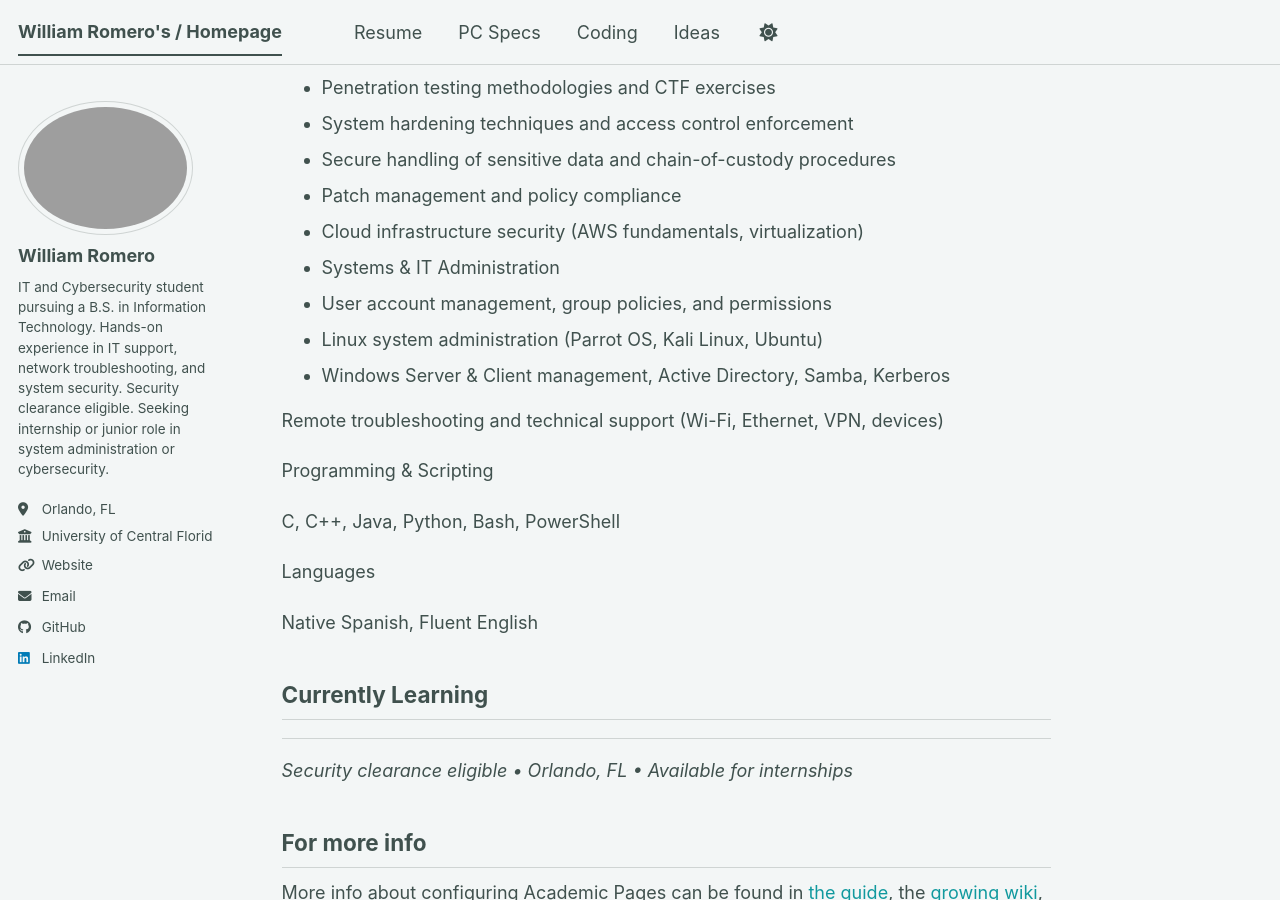
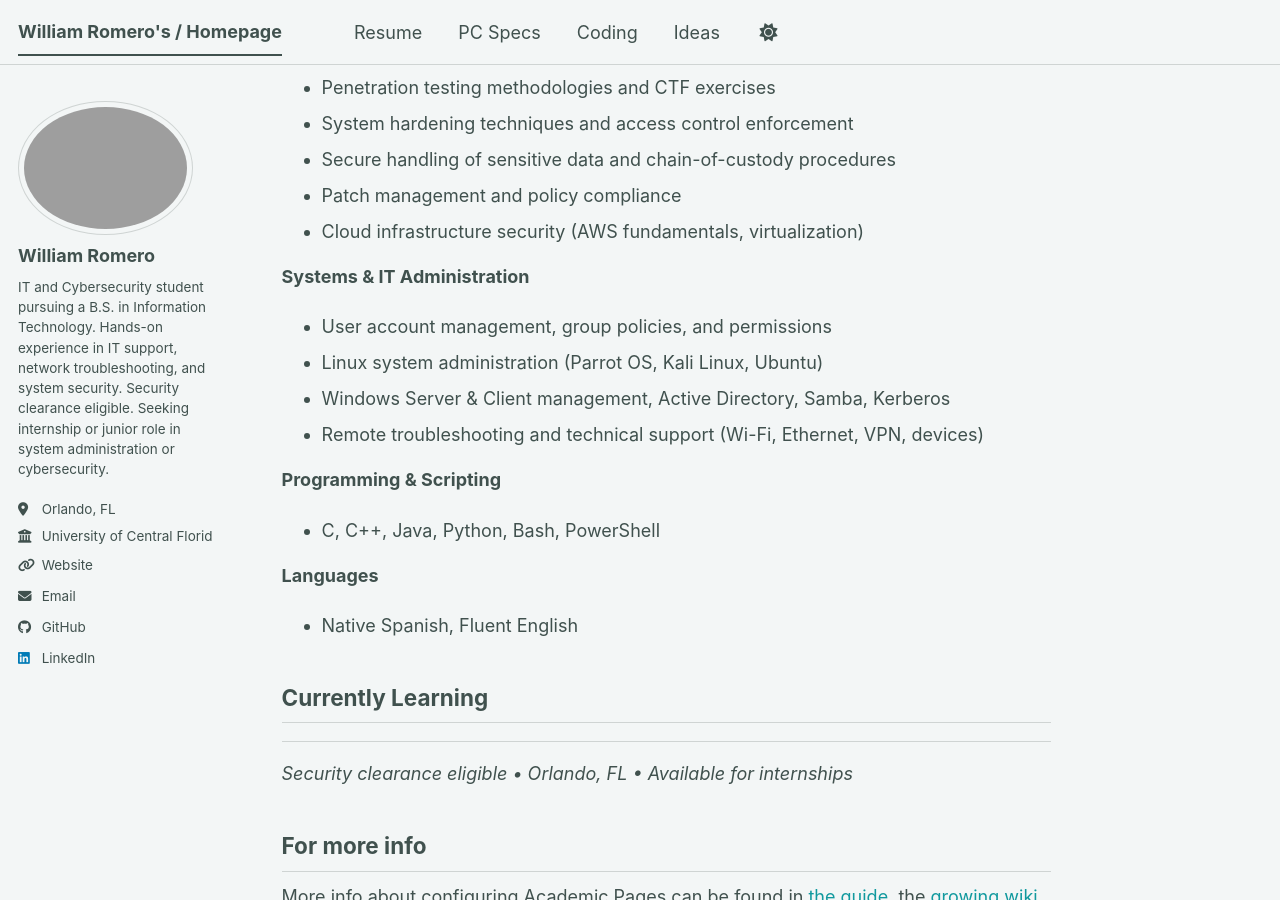
Before and after one commit to williamromero11/williamromero11.github.io, a Jekyll site: the page built from _pages/about.md, in a window 1280 px wide and 900 px high, scrolled down 1243 px. Built offline with Jekyll 4.4.1, drawn with Linux system fonts in a browser that asks for light colours; a script bundle is joined from its source files by our own code; library files that are not in the unit come from our copies.

```diff
--- a/_pages/about.md
+++ b/_pages/about.md
@@ -31,20 +31,18 @@ I try to bring the lessons I learn from gaming and literature—strategy, ethics
 - Secure handling of sensitive data and chain-of-custody procedures
 - Patch management and policy compliance
 - Cloud infrastructure security (AWS fundamentals, virtualization)
-- Systems & IT Administration
+
+**Systems & IT Administration**
 - User account management, group policies, and permissions
 - Linux system administration (Parrot OS, Kali Linux, Ubuntu)
 - Windows Server & Client management, Active Directory, Samba, Kerberos
+- Remote troubleshooting and technical support (Wi-Fi, Ethernet, VPN, devices)
 
-Remote troubleshooting and technical support (Wi-Fi, Ethernet, VPN, devices)
+**Programming & Scripting**
+- C, C++, Java, Python, Bash, PowerShell
 
-Programming & Scripting
-
-C, C++, Java, Python, Bash, PowerShell
-
-Languages
-
-Native Spanish, Fluent English
+**Languages**
+- Native Spanish, Fluent English
 
 ## Currently Learning
 
```
